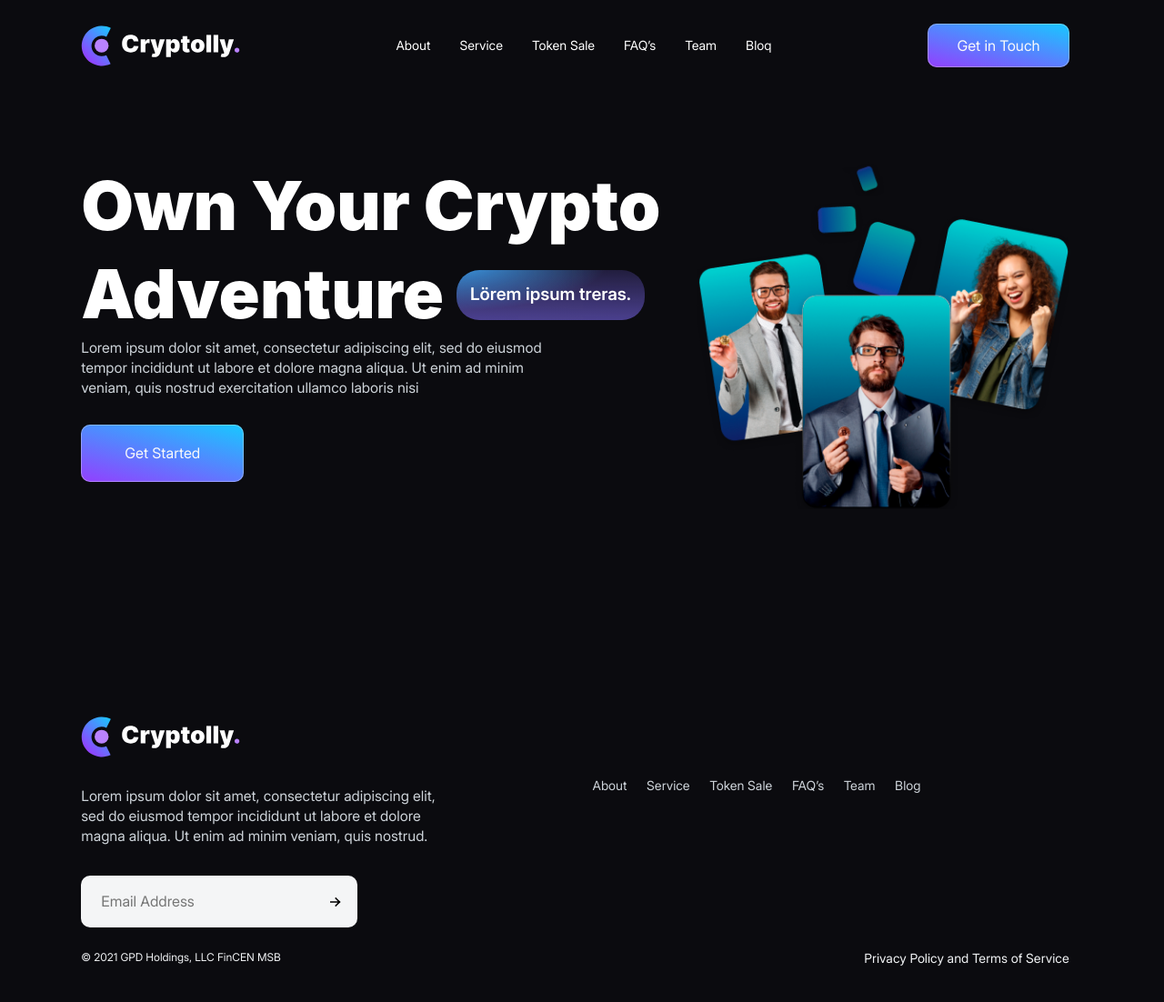
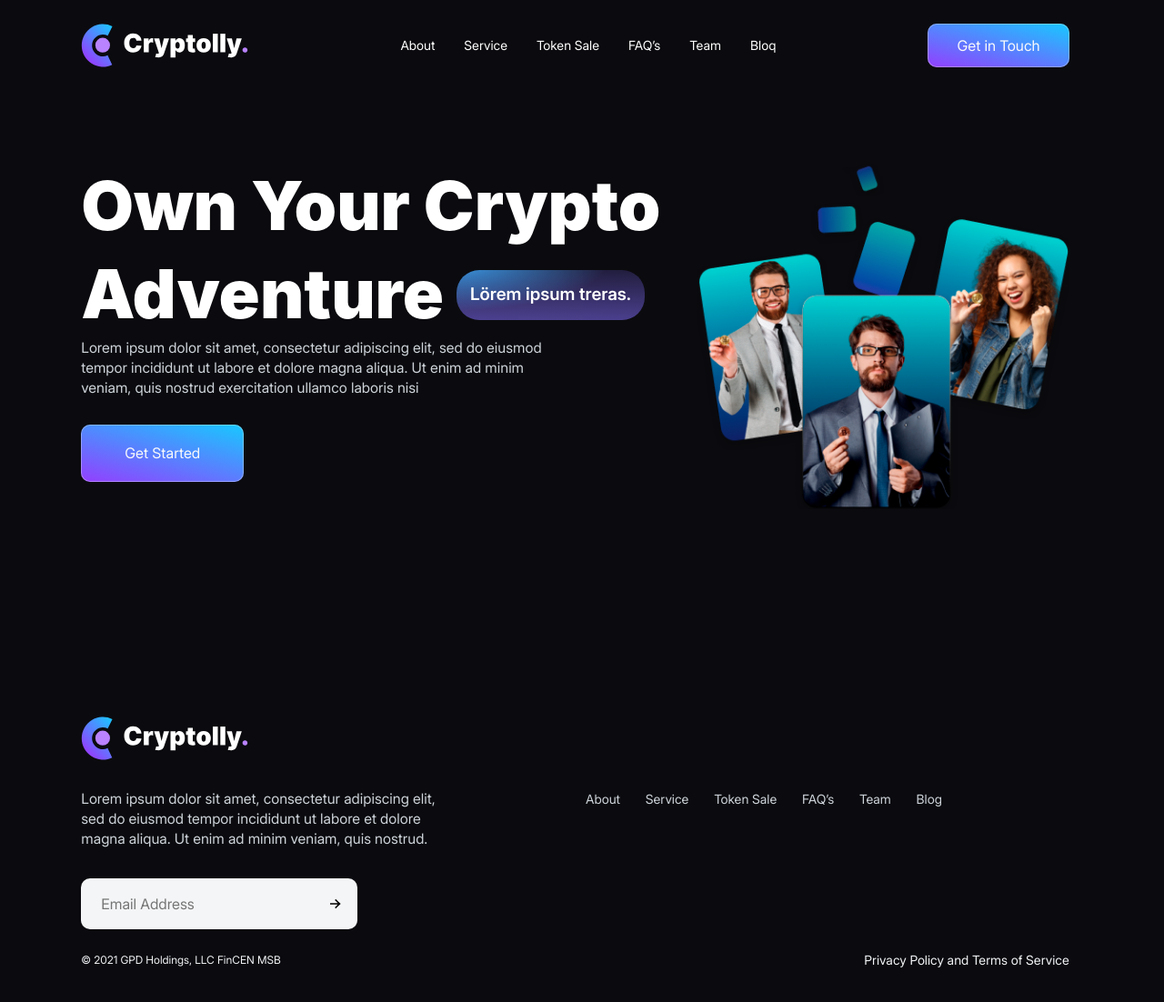
Before and after one commit to anatolievich21/landing-page-crypto-vertical, a website with bundled scripts: page index.html in a window 1280 px wide. Shown: the whole page at 91% size. Built offline with nearby package versions, Linux system fonts and the light colour scheme; files whose address does not match are found by name.

Commit message:
fixed footer navbar
add js for fix margin navbar

```diff
--- /dev/null
+++ b/scripts/Footer.js
@@ -0,0 +1,43 @@
+class Footer {
+    selectors = {
+        logo: '.footer__logo',
+        navbar: '.menu--footer',
+    };
+
+    mobileBreakpoint = 767.98;
+
+    constructor() {
+        this.logoElement = document.querySelector(this.selectors.logo);
+        this.navbarElement = document.querySelector(this.selectors.navbar);
+
+        if (this.logoElement && this.navbarElement) {
+            this.init();
+        }
+    }
+
+    rem = (pixel) => {
+        if (typeof pixel === 'number' && !isNaN(pixel)) {
+            return `${pixel / 16 + 2}rem`;
+        }
+        throw new Error('Параметр pixel повинен бути числом.');
+    };
+
+    updateNavbarPosition = () => {
+        const screenWidth = window.innerWidth;
+
+        if (screenWidth > this.mobileBreakpoint) {
+            const logoHeight = this.logoElement.offsetHeight;
+            const logoHeightRem = this.rem(logoHeight);
+            this.navbarElement.style.marginTop = logoHeightRem;
+        } else {
+            this.navbarElement.style.marginTop = '';
+        }
+    };
+
+    init() {
+        this.updateNavbarPosition();
+        window.addEventListener('resize', this.updateNavbarPosition);
+    }
+}
+
+export default Footer;
--- a/scripts/main.js
+++ b/scripts/main.js
@@ -1,3 +1,6 @@
 import Header from './Header.js'
+import Footer from './Footer.js'
+
 
 new Header()
+new Footer()
--- a/styles/blocks/_footer.scss
+++ b/styles/blocks/_footer.scss
@@ -3,11 +3,16 @@
 .footer {
   &__inner {
     padding-block: fluid(136, 78);
-  }
+      }
 
   &__body {
     display: flex;
     padding-block: rem(24);
+    gap: rem(16);
+
+    @include mobile {
+      padding-block: rem(55);
+    }
 
     @include mobile-s {
       flex-direction: column;
@@ -22,6 +27,11 @@
     display: flex;
     flex-direction: column;
     gap: 2rem;
+
+    @include mobile {
+      max-width: rem(380);
+      width: max-content;
+    }
 
     @include mobile-s {
       align-items: center;
@@ -94,7 +104,7 @@
   &--footer {
     display: flex;
     justify-content: center;
-    align-items: center;
+    align-items: flex-start;
     width: 100%;
   }
 
@@ -102,12 +112,7 @@
     &--footer {
       display: flex;
       margin: 0;
-      padding: 0 0 5rem 0;
-      gap: fluid(24, 8);
-
-      @include tablet {
-        padding: 0 0 3rem 0;
-      }
+      column-gap: fluid(32, 4);
 
       @include mobile {
         gap: rem(24);
--- a/styles/blocks/_logo.scss
+++ b/styles/blocks/_logo.scss
@@ -1,5 +1,10 @@
 @use '../helpers' as *;
 
 .logo {
-  max-width: fluid(184, 119);
+  width: rem(184);
+  height: auto;
+
+  @include mobile-s{
+    max-width: fluid(184, 119);
+  }
 }
```
Also changed, not shown: styles/main.css, 1 other file.
